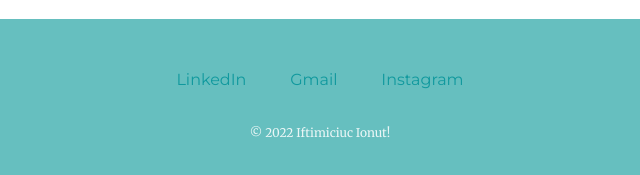
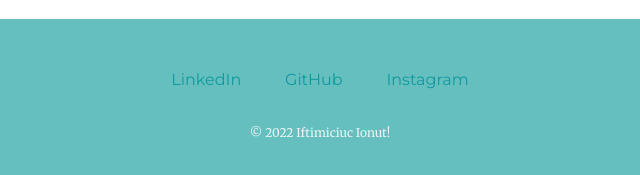
Before and after one commit to IonutIfti/mySelf, a plain HTML site: page index.html in a window 1280 px wide. Shown: the part 2450-2625 px from the top of the page, 320-960 px from the left. Drawn offline with Linux system fonts and the light colour scheme.

Commit message:
Update index.html

```diff
--- a/index.html
+++ b/index.html
@@ -57,7 +57,7 @@
 
   <div class="bottom-container">
     <a class="footer-link" target="_blank" href="https://www.linkedin.com/in/ionut-iftimiciuc-4800b6225/">LinkedIn</a>
-    <a class="footer-link" target="_blank" href="mailto:ilove@hotwings.com">Gmail</a>
+    <a class="footer-link" target="_blank" href="https://github.com/IonutIfti">GitHub</a>
     <a class="footer-link" target="_blank" href="https://www.instagram.com/ionut.ifti/">Instagram</a>
     <p class="copyright">&#169; 2022 Iftimiciuc Ionut!</p>
   </div>
```
